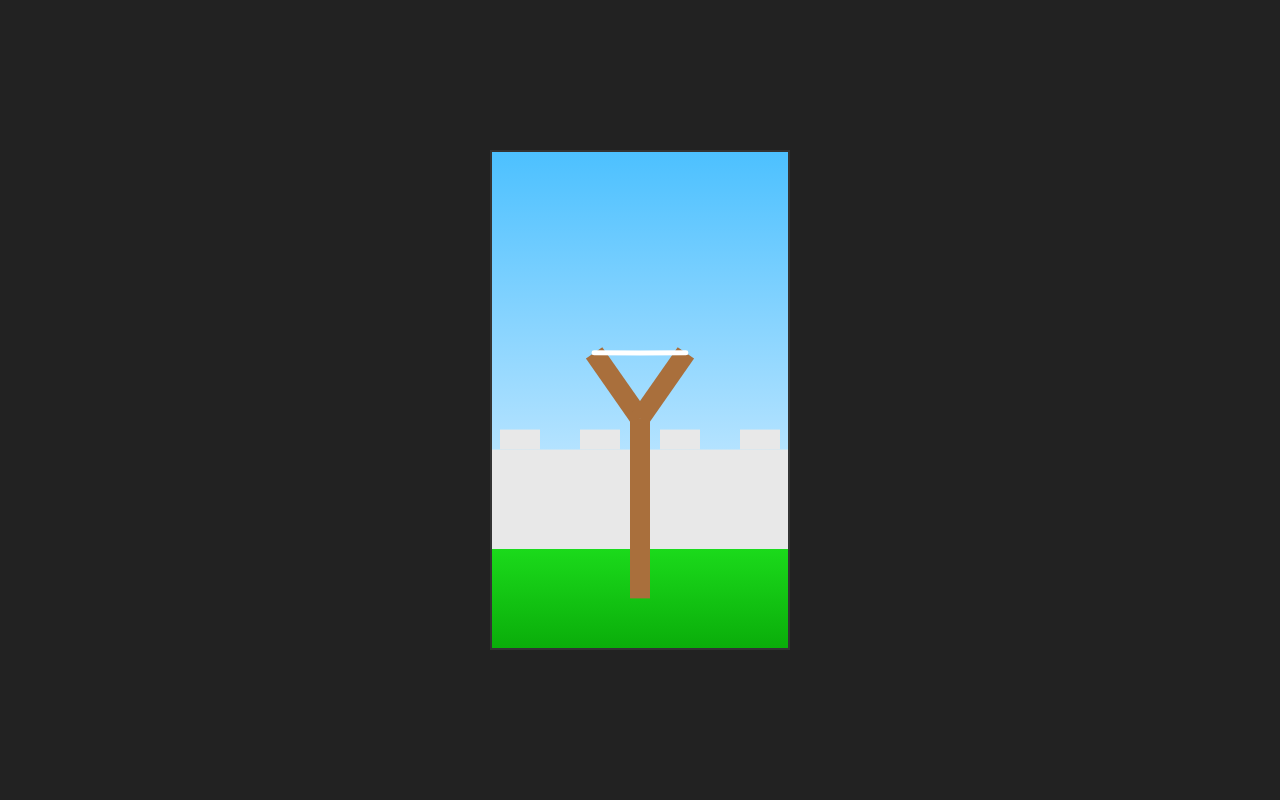
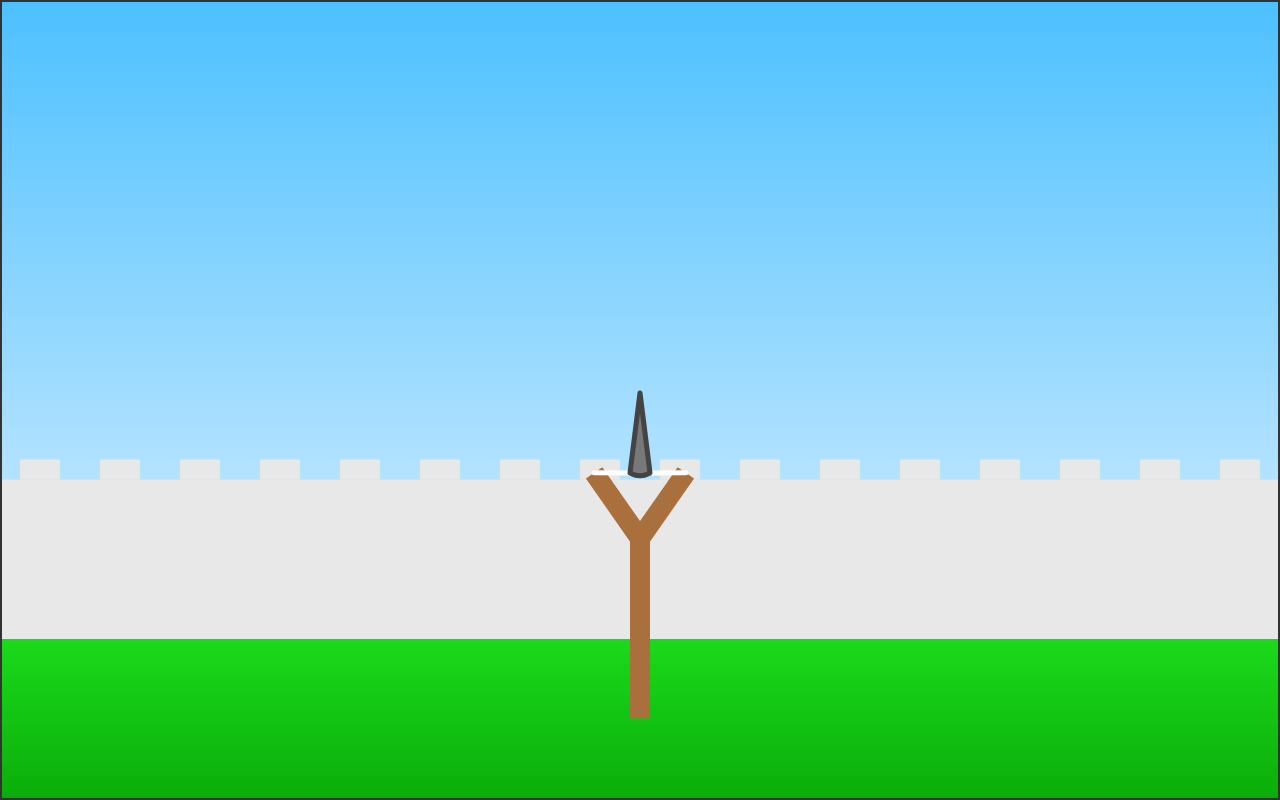
Before and after one commit to dalps/slingshotsiege, a website built with Vite: page index.html in a window 1280 px wide. Built offline with nearby package versions, Linux system fonts and the light colour scheme.

Commit message:
Fire projectiles with the slingshot

```diff
--- a/index.html
+++ b/index.html
@@ -9,8 +9,8 @@
       #stage {
         /* height: 100vh;
         aspect-ratio: 3/5; */
-        height: 500px;
-        width: 300px;
+        height: 100vh;
+        width: 100vw;
         margin: auto;
         box-sizing: border-box;
         image-rendering: pixelated;
--- /dev/null
+++ b/src/entities/Horn.ts
@@ -0,0 +1,42 @@
+import { EntityManager } from "../engine/EntityManager";
+import { DynamicBody, GRAVITY } from "../engine/Physics2D";
+import { Stage } from "../engine/Stage";
+import { circle, popsicle } from "../utils/CanvasUtils";
+import { Point } from "../utils/Point";
+
+export class Horn extends DynamicBody {
+  id: string;
+
+  constructor(position: Point) {
+    super(position);
+
+    this.id = crypto.randomUUID();
+    this.mass = 1;
+    this.friction = 0.1;
+  }
+
+  draw() {
+    const { ctx } = Stage.setActiveLayer("game");
+    const radius = 10;
+    const height = 80;
+    const p = this.position;
+
+    ctx.lineWidth = 5;
+    ctx.strokeStyle = "#444444ff";
+    ctx.fillStyle = "#787878ff";
+    ctx.beginPath();
+    ctx.moveTo(p.x - radius, p.y);
+    ctx.lineTo(p.x, p.y - height);
+    ctx.lineTo(p.x + radius, p.y);
+    ctx.arcTo(p.x, p.y + radius * 0.5, p.x - radius, p.y, radius * 2);
+    ctx.fill();
+    ctx.stroke();
+
+    // popsicle(this.position, this.position.add(this.velocity), "yellow");
+  }
+
+  update() {
+    super.update();
+    this.draw();
+  }
+}
--- a/src/entities/Sling.ts
+++ b/src/entities/Sling.ts
@@ -1,9 +1,10 @@
 import { ElasticLine, Joint } from "../engine/ElasticLine";
+import { GRAVITY } from "../engine/Physics2D";
 import { Stage } from "../engine/Stage";
-import { circle } from "../utils/CanvasUtils";
+import { circle, popsicle } from "../utils/CanvasUtils";
 import { DEG2RAD } from "../utils/MathUtils";
 import { Point } from "../utils/Point";
-import type { Horn } from "./Horn";
+import { Horn } from "./Horn";
 
 class Rope extends ElasticLine {}
 
@@ -21,8 +22,9 @@ export class Sling {
   static position: Point;
   static armPos: Point;
   static grabPos: Point | null = null;
-  static released: boolean = false;
-  static load: Horn | null = null;
+  static shooting: boolean = false;
+  static releasing: boolean = false;
+  static loaded: Horn | null = null;
   static pointerPos: Point | null = null;
 
   static init() {
@@ -41,12 +43,14 @@ export class Sling {
     this.anchorLeft = anchor1;
     this.anchorRight = anchor2;
     Sling.rope = new Rope(this.anchorRight, this.anchorLeft, 3, {
-      mass: 0.5,
+      mass: 10.5,
       damping: 7,
       jointsAttraction: 10000,
     });
 
     this.handle = Sling.rope.joints[1];
+
+    this.load();
 
     const uiLayer = Stage.getLayer("ui")!;
     const { canvas: ui } = uiLayer;
@@ -77,8 +81,7 @@ export class Sling {
     function handleMouseUp(e: MouseEvent) {
       e.preventDefault();
 
-      Sling.grabPos = null;
-      Sling.released = true;
+      Sling.release();
     }
 
     ui.addEventListener("mousedown", handleMouseDown, false);
@@ -90,15 +93,32 @@ export class Sling {
 
       if (x < left || x > right || y < top || y > bottom) {
         Sling.grabPos = null;
-        Sling.released = true;
+        Sling.shooting = true;
       }
     });
+  }
+
+  static release() {
+    Sling.grabPos = null;
+    Sling.shooting = true;
+
+    if (!this.loaded) return;
+
+    this.loaded.position = this.handle.position.clone();
+    this.loaded.velocity = this.handle.velocity.clone();
+    // this.loaded = null;
+    this.loaded?.clearForces();
+    this.loaded.addForce(GRAVITY);
   }
 
   static followPointer() {
     this.grabPos &&
       this.handle &&
       this.handle.position.set(this.grabPos.x, this.grabPos.y);
+  }
+
+  static load() {
+    this.loaded = new Horn(this.handle.position);
   }
 
   static draw() {
@@ -143,8 +163,26 @@ export class Sling {
       ctx.lineTo(j.position.x, j.position.y);
     });
     ctx.stroke();
-    rope.joints.forEach((j) => {
-      // circle(j.position, 5);
-    });
+
+    // Draw the horn if the slingshot is loaded
+    if (this.loaded) {
+      this.loaded.update();
+    }
+
+    // rope.joints.forEach((j) => {
+    //   circle(j.position, 5);
+    // });
+
+    // popsicle(
+    //   this.handle.position,
+    //   this.handle.position.add(this.handle.velocity),
+    //   "red",
+    // );
+
+    // popsicle(
+    //   this.handle.position,
+    //   this.handle.position.add(this.handle.acceleration),
+    //   "magenta",
+    // );
   }
 }
--- a/src/main.ts
+++ b/src/main.ts
@@ -21,7 +21,7 @@ function init() {
 
 function draw(t: timestamp) {
   requestAnimationFrame(draw);
-  Clock.update(t * 0.001);
+  Clock.update(t * 0.01);
 
   Sling.update();
 }
```
